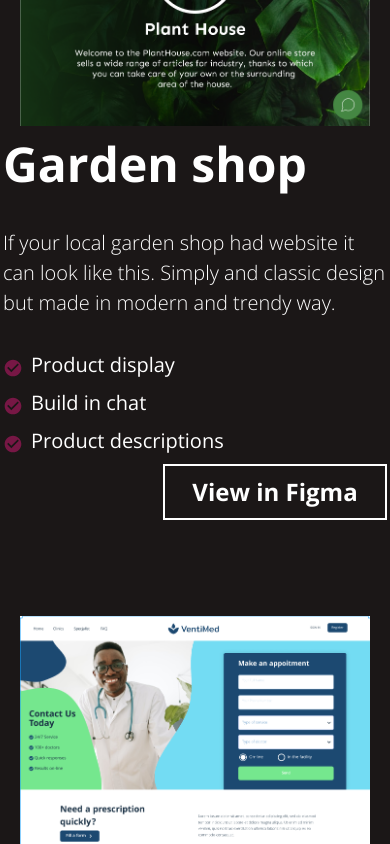
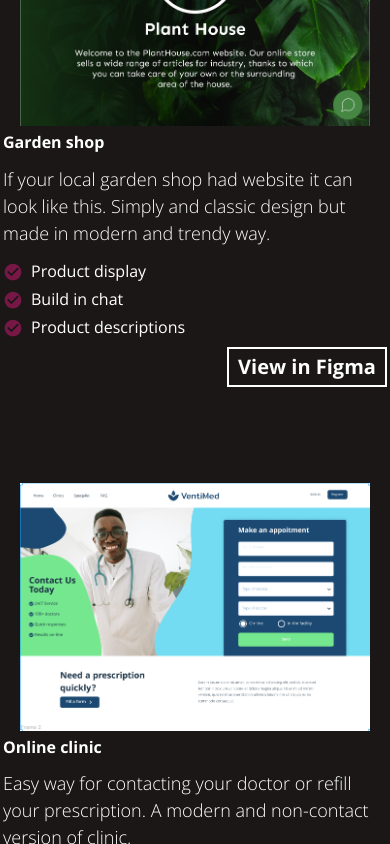
Before and after one commit to NVTIVZ/Karolina-Portfolio, a Next.js app: page / in a window 390 px wide. Shown: the part 1420-2264 px from the top of the page. Built offline with nearby package versions, Linux system fonts and the light colour scheme.

Commit message:
Changing responsivness on tablet

```diff
--- a/components/ProjectCard.js
+++ b/components/ProjectCard.js
@@ -52,7 +52,7 @@ const ProjectCard = ({ data }) => {
 
           <Box
             ml="8"
-            maxW={96}
+            maxW={[96, 96, 64, 96]}
             d="flex"
             flexDirection={'column'}
             mx={['auto', 'auto', 2]}
@@ -61,7 +61,7 @@ const ProjectCard = ({ data }) => {
               in={inView}
               transition={{ enter: { delay: 0.2, duration: 0.3 } }}
             >
-              <Heading fontSize={'5xl'} ref={ref}>
+              <Heading fontSize={['4x', '4xl', '4xl', '5xl']} ref={ref}>
                 {data.title}
               </Heading>
             </Fade>
@@ -69,7 +69,12 @@ const ProjectCard = ({ data }) => {
               in={inView}
               transition={{ enter: { delay: 0.4, duration: 0.3 } }}
             >
-              <Text mt="8" fontSize={['xl', '2xl']} fontWeight={300} ref={ref}>
+              <Text
+                mt={[3, 3, 3, 8]}
+                fontSize={['lg', 'lg', 'lg', '2xl']}
+                fontWeight={300}
+                ref={ref}
+              >
                 {data.description}
               </Text>
             </Fade>
@@ -77,7 +82,12 @@ const ProjectCard = ({ data }) => {
               in={inView}
               transition={{ enter: { delay: 0.6, duration: 0.3 } }}
             >
-              <List spacing={2} mt="8" fontSize={'xl'} ref={ref}>
+              <List
+                spacing={[1, 1, 1, 2]}
+                mt={[3, 3, 3, 8]}
+                fontSize={['md', 'md', 'md', 'xl']}
+                ref={ref}
+              >
                 <ListItem>
                   <ListIcon
                     as={MdCheckCircle}
@@ -116,9 +126,9 @@ const ProjectCard = ({ data }) => {
                   <Button
                     ml="auto"
                     border="solid 2px white"
-                    width={56}
-                    height={14}
-                    fontSize={'2xl'}
+                    width={[40, 40, 40, 56]}
+                    height={[10, 10, 10, 14]}
+                    fontSize={['xl', 'xl', 'xl', '2xl']}
                     d="flex"
                     justifyContent={'center'}
                     alignItems={'center'}
```
